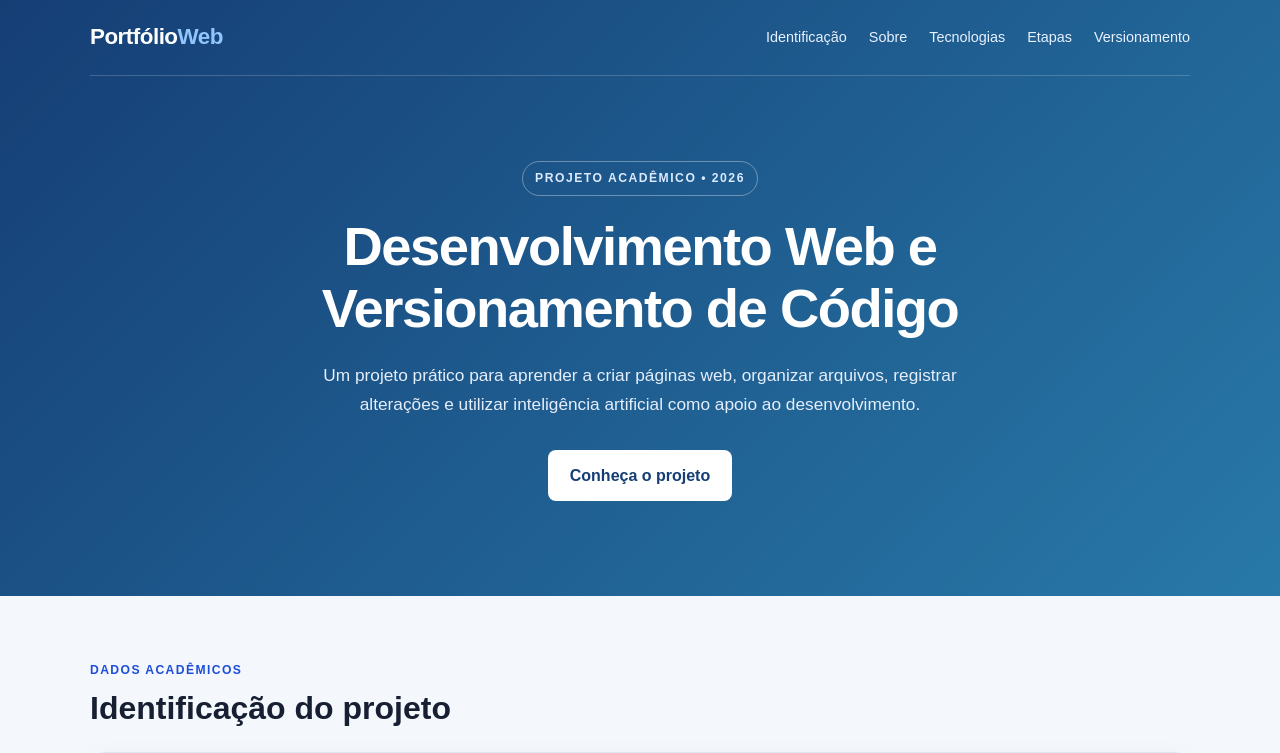
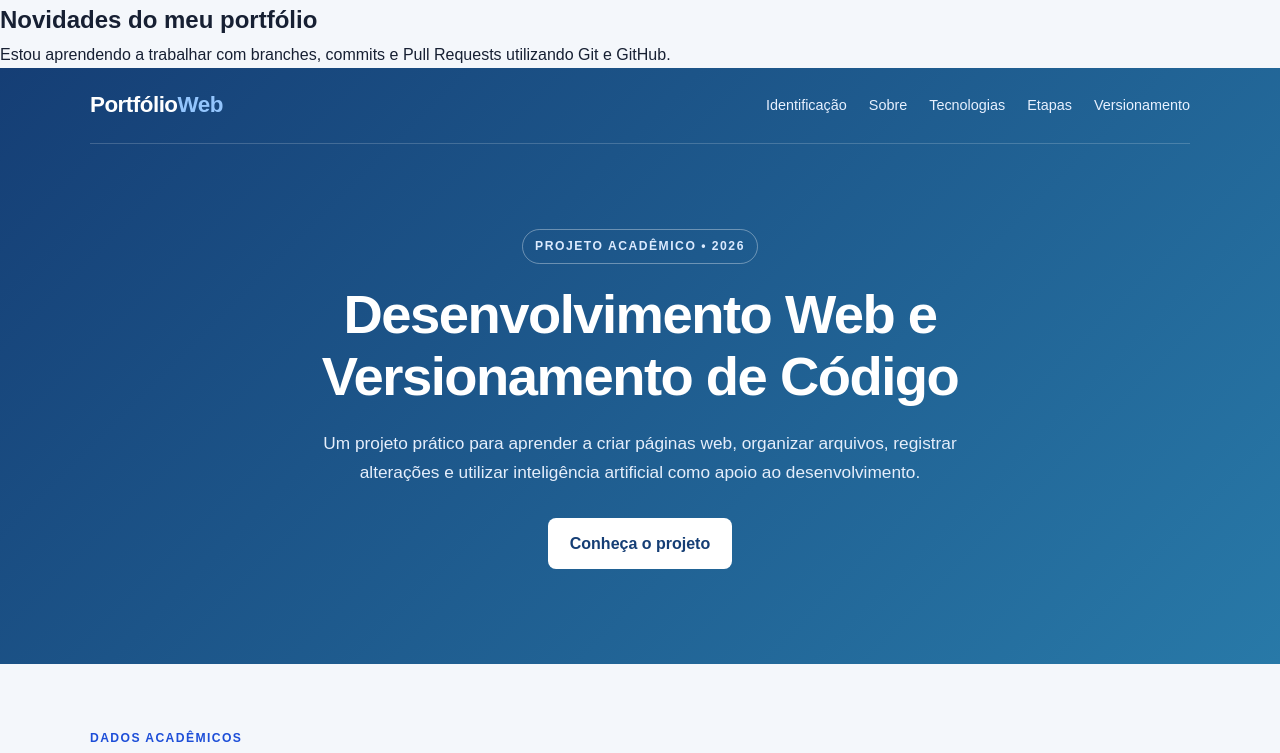
Before and after one commit to 1BrunoRodrigues1/pratica-versionamento-web, a plain HTML site: page index.html in a window 1280 px wide. Shown: the top 753 px of the page. Drawn offline with Linux system fonts and the light colour scheme.

Commit message:
feat: adiciona seção de novidades ao portfólio
Adicionada uma nova seção ao portfólio acadêmico para apresentar os conhecimentos adquiridos sobre branches, commits e Pull Requests.

```diff
--- a/index.html
+++ b/index.html
@@ -9,6 +9,12 @@
     <link rel="stylesheet" href="styles.css">
 </head>
 <body>
+    <section>
+  <h2>Novidades do meu portfólio</h2>
+  <p>Estou aprendendo a trabalhar com
+  branches, commits e Pull Requests
+  utilizando Git e GitHub.</p>
+</section>
 
     <!-- Cabeçalho e navegação -->
     <header class="hero" id="inicio">
```
